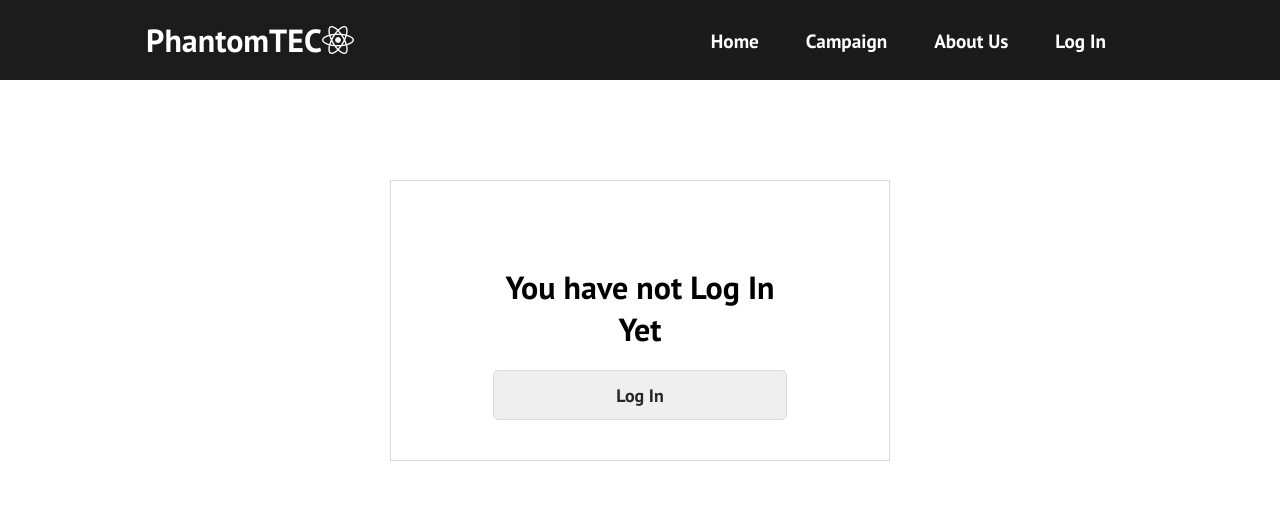
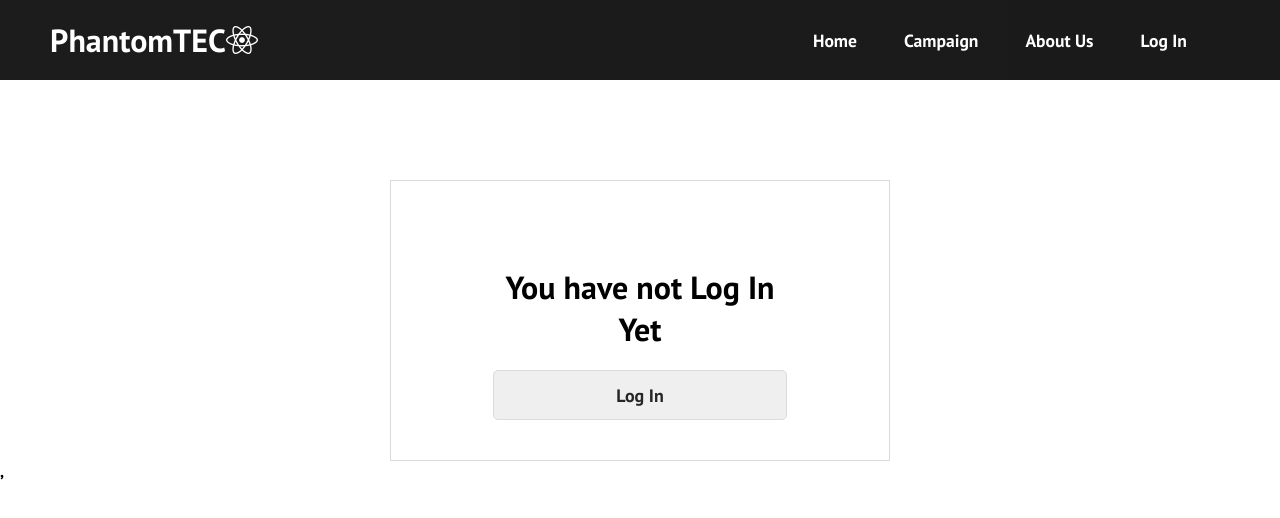
Before and after one commit to leductrong975/sa-react-web-application, a React (Create React App) app: page /log-out in a window 1280 px wide. Shown: the top 518 px of the page. Built offline with nearby package versions, Linux system fonts and the light colour scheme; no server answers.

Commit message:
admin update
Trong

```diff
--- a/src/App.js
+++ b/src/App.js
@@ -1,4 +1,4 @@
-import React from 'react';
+import React, {useState} from 'react';
 import './App.css';
 import { BrowserRouter, Switch, Route } from 'react-router-dom';
 import Navbar from './components/Navbar/Navbar';
@@ -10,18 +10,28 @@ import LogOutPage from './pages/LogOutPage';
 import SignUpPage from './pages/SignUpPage';
 import { AuthProvider, useAuth } from './contexts/AuthContext/AuthContext';
 import ResetPasswordPage from './pages/ResetPasswordPage';
-
+import AdminOnly from './pages/AdminOnly';
 function App() {
-  // const { currentUser } = useAuth()
+  const [adminRole, setAdminRole] = useState(false);
+  const { currentUser } = useAuth()
+  if (currentUser !== null) {
+    currentUser.getIdTokenResult().then((idTokenResult) => {
+      if (idTokenResult.claims.type === 'administrator') {
+        setAdminRole(true);
+      }
+    })
+  };
+  console.log(adminRole);
 
   return (
     <AuthProvider>
       <BrowserRouter>
         {/* <Navbar currentUser={currentUser} /> */}
-        <Navbar />
+        <Navbar adminRole={adminRole}/>
         <Switch>
           <Route path='/' exact component={HomePage} />
           <Route path='/aboutus' exact component={AboutUsPage} />
+          {adminRole ? <Route path='/adminonly' exact component={AdminOnly}/> : null}
           <Route path='/campaign' exact component={CampaignPage} />
           <Route path='/log-in' exact component={LogInPage} />
           <Route path='/log-out' exact component={LogOutPage} />
--- a/src/components/FormLogOut/FormLogOut.js
+++ b/src/components/FormLogOut/FormLogOut.js
@@ -10,6 +10,7 @@ function FormLogOut(props) {
                     <img src='/images/anonymous.jpg' alt='profile' className='ProfilePicture' />
                     <div className='ProfileDetails'>
                         <p>{props.currentUser.email}</p>
+                        {console.log(props.currentUser.getIdTokenResult())}
                         <button onClick={props.logOut}>Log Out</button>
                     </div>
                 </div>
--- a/src/components/Navbar/Navbar.css
+++ b/src/components/Navbar/Navbar.css
@@ -4,7 +4,7 @@
     display: flex;
     justify-content: center;
     align-items: center;
-    font-size: 1.2rem;
+    font-size: 1.1rem;
     position: sticky;
     top: 0;
     z-index: 999;
@@ -31,11 +31,11 @@
 
 .nav-menu {
     display: grid;
-    grid-template-columns: repeat(4,auto);
+    grid-template-columns: repeat(5,auto);
     grid-gap: 15px;
     list-style: none;
     text-align: center;
-    width: 60vw;
+    width: 75vw;
     justify-content: end;
     margin-right: 2rem;
 }
--- a/src/components/Navbar/Navbar.js
+++ b/src/components/Navbar/Navbar.js
@@ -35,6 +35,13 @@ function Navbar(props) {
                             About Us
                         </Link>
                     </li>
+                    {props.adminRole ?
+                        <li className='nav-item'>
+                            <Link to='/adminonly' className='nav-links' onClick={closeMenu}>
+                                Admin Only
+                            </Link>
+                        </li> : null
+                    }
                     {currentUser === null ?
                         <li className='nav-item'>
                             <Link to='/log-in' className='nav-links-mobile' onClick={closeMenu}>
--- a/src/components/NewCampaign/NewCampaign.js
+++ b/src/components/NewCampaign/NewCampaign.js
@@ -2,7 +2,7 @@ import React, {Component} from 'react';
 import './NewCampaign.css';
 import ReactQuill from 'react-quill';
 import 'react-quill/dist/quill.snow.css';
-
+import { auth } from '../../firebase';
 class NewCampaign extends Component{
     constructor(props) {
         super(props);
@@ -73,6 +73,9 @@ class NewCampaign extends Component{
     }
 
     onClickPublish = (value) => {
+        const article = this.state.article;
+        article.createUserID = this.props.auth.uid;
+        console.log(article);
         this.setState({
             article: {
                 ...this.state.article,
@@ -113,8 +116,8 @@ class NewCampaign extends Component{
                         </div>
                     </form>
                     <div className='InputFieldContainer'>
-                        <button buttonstyle='btn--primary' onClick={(e) => this.onClickPublish(e)}>Create New Campaign</button>
-                        <button buttonstyle='btn--primary' onClick={(e) => console.log(this.state.article)}>Check</button>
+                        <button buttonstyle='btn--primary' onClick={(e) => this.onClickPublish()}>Create New Campaign</button>
+
                     </div>
                 </div>
             </>
--- a/src/index.js
+++ b/src/index.js
@@ -5,8 +5,8 @@ import App from './App';
 import { AuthProvider } from './contexts/AuthContext/AuthContext';
 
 ReactDOM.render(
-  // <AuthProvider>
-  <App />,
-  // </AuthProvider>,
+  <AuthProvider>
+    <App />,
+  </AuthProvider>,
   document.getElementById('root')
 );
--- /dev/null
+++ b/src/pages/AdminOnly.js
@@ -0,0 +1,15 @@
+import React, { useState, useRef } from 'react';
+import '../App.css';
+import { Link } from 'react-router-dom';
+import { useAuth } from '../contexts/AuthContext/AuthContext';
+import { useHistory } from 'react-router-dom';
+
+function AdminOnly() {
+    return (
+        <>
+            <h1>ADMIN ONLY</h1>
+        </>
+    )
+}
+
+export default AdminOnly;
```
Also changed, not shown: 1 other file (tests, documents, lock files or other folders).
